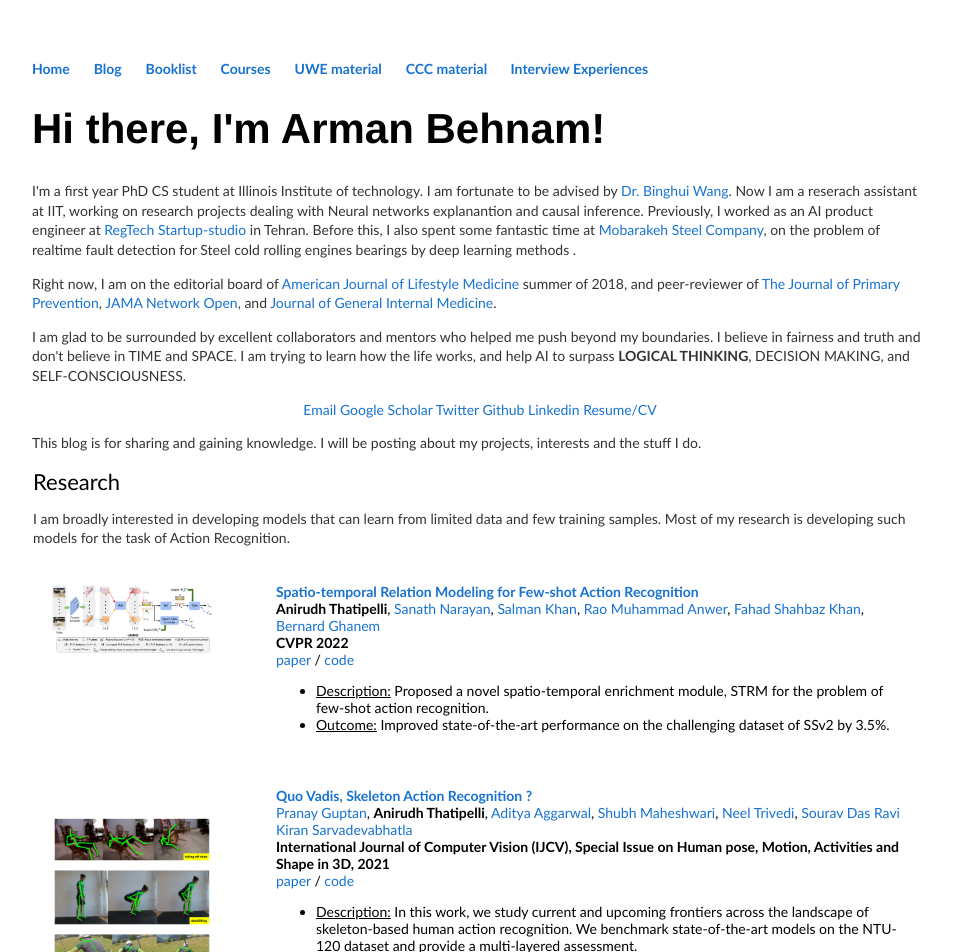
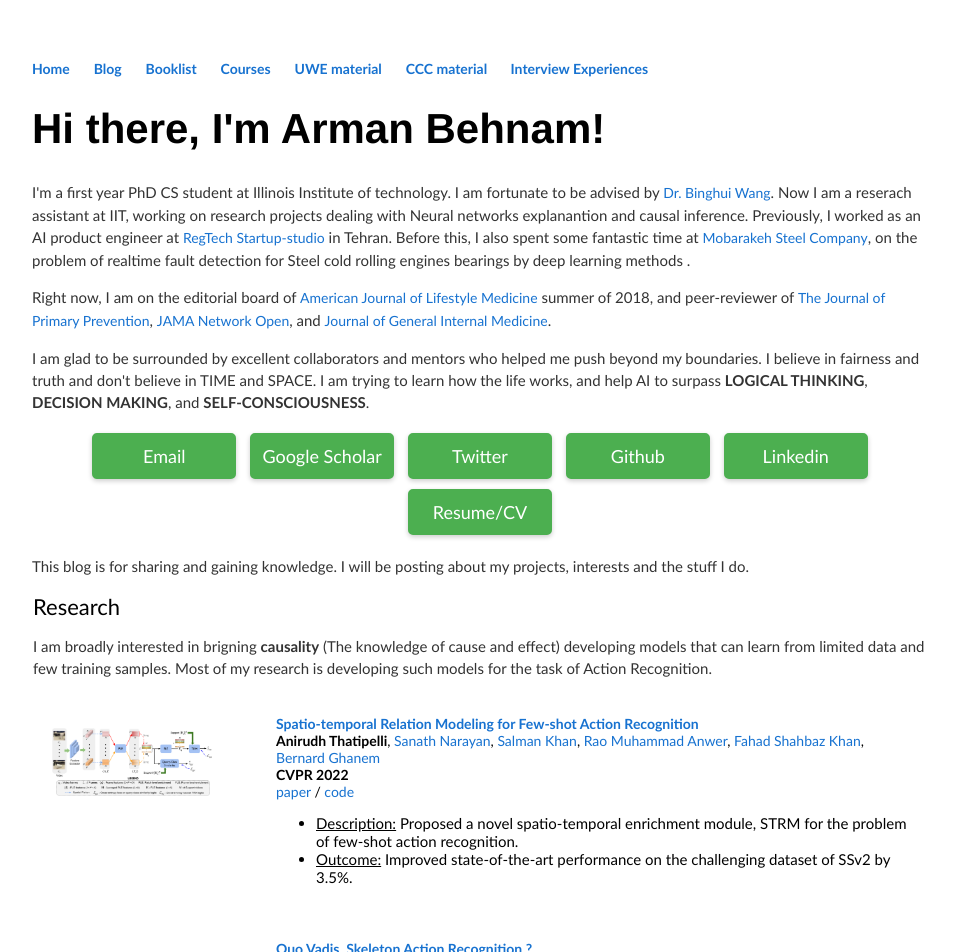
Before and after one commit to ArmanBehnam/ArmanBehnam.github.io, a Jekyll site: the page built from index.html, in a window 1280 px wide. Shown: the top 952 px of the page, without its empty margins (160-1115 px from the left). Built offline with Jekyll 4.4.1, drawn with Linux system fonts in a browser that asks for light colours.

Commit message:
Update index.html

```diff
--- a/index.html
+++ b/index.html
@@ -7,7 +7,28 @@ title: Arman Behnam's website
 	<link rel="stylesheet" type="text/css" href="stylesheet.css">
 
 	  <link rel="icon" type="image/jpg" href="images/photo_2021-07-16_15-42-37.jpg">
-<!-- 	  <style>
+	  <style>
+		  .button {
+        display: inline-block;
+        background-color: #4CAF50;
+        border: none;
+        color: white;
+        text-align: center;
+        font-size: 18px; /* Increase font size */
+        padding: 10px;
+        width: 120px;
+        transition: all 0.3s;
+        cursor: pointer;
+        border-radius: 5px;
+        text-decoration: none;
+        box-shadow: 0 2px 5px rgba(0, 0, 0, 0.2);
+        margin: 5px; /* Add margin for spacing */
+        border: 2px solid #4CAF50; /* Add border */
+    }
+
+    .button:hover {
+        background-color: #45a049;
+    }
 	    #myimg{
 	      width:100%;
 	      max-width:100%;
@@ -26,7 +47,7 @@ title: Arman Behnam's website
 	    }
 
 	  </style>
-	</head> -->
+	</head>
 
     <tr style="padding:0px">
        <td style="padding:2.5%;width:63%;vertical-align:middle">
@@ -39,7 +60,7 @@ title: Arman Behnam's website
 	<p>Right now, I am on the editorial board of <a href = "https://journals.sagepub.com/editorial-board/AJL">American Journal of Lifestyle Medicine</a> summer of 2018,
 		and peer-reviewer of <a href = "https://www.springer.com/journal/10935/"/>The Journal of Primary Prevention</a>, <a href = "https://jamanetwork.com/journals/jamanetworkopen"/>JAMA Network Open</a>, and <a href = "https://www.springer.com/journal/11606/"/>Journal of General Internal Medicine</a>.</p>
 
-        <p>I am glad to be surrounded by excellent collaborators and mentors who helped me push beyond my boundaries. I believe in fairness and truth and don't believe in TIME and SPACE. I am trying to learn how the life works, and help AI to surpass <b>LOGICAL THINKING</b>, <b">DECISION MAKING</b>, and <b">SELF-CONSCIOUSNESS</b>.</p>
+        <p>I am glad to be surrounded by excellent collaborators and mentors who helped me push beyond my boundaries. I believe in fairness and truth and don't believe in TIME and SPACE. I am trying to learn how the life works, and help AI to surpass <b>LOGICAL THINKING</b>, <b>DECISION MAKING</b>, and <b>SELF-CONSCIOUSNESS</b>.</p>
 
 	<p style="text-align:center">
     <a href="mailto:abehnam@hawk.iit.edu" class="button">Email</a>
@@ -59,7 +80,7 @@ title: Arman Behnam's website
           <td style="width:100%;vertical-align:middle">
             <heading>Research</heading>
             <p>
-             	I am broadly interested in developing models that can learn from limited data and few training samples. Most of my research is developing
+             	I am broadly interested in brigning <b>causality</b> (The knowledge of cause and effect) developing models that can learn from limited data and few training samples. Most of my research is developing
 		    such models for the task of Action Recognition.
             </p>
           </td>
```
